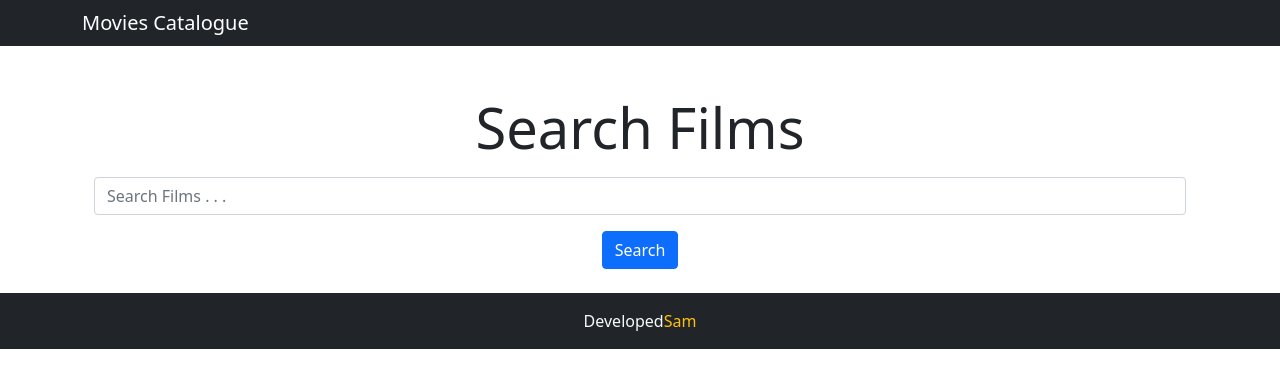
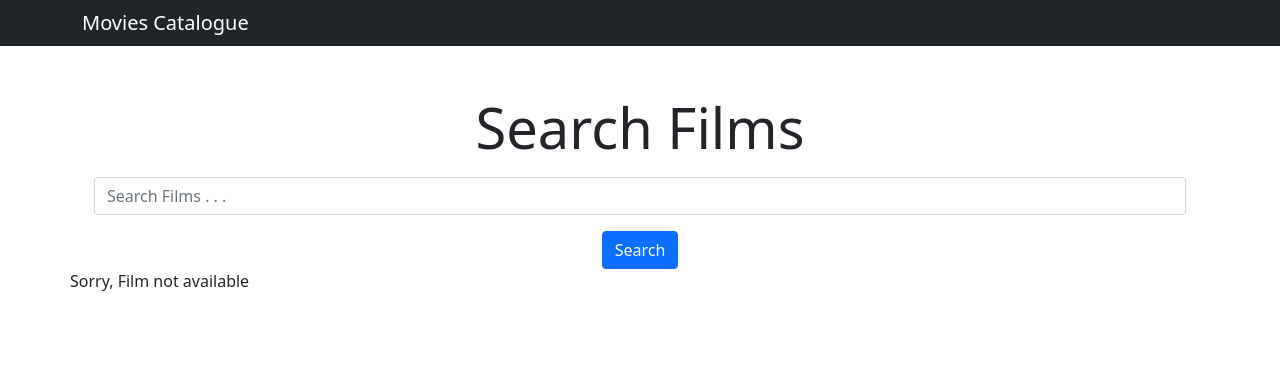
Before and after one commit to SamArsanios/catalogue, a React (Create React App) app: page / in a window 1280 px wide. Shown: the top 388 px of the page. Built offline with nearby package versions, Linux system fonts and the light colour scheme.

Commit message:
Add more info to film details

```diff
--- a/src/App.js
+++ b/src/App.js
@@ -40,7 +40,7 @@ const App = () => (
       <NavBar />
       <Route component={Home} exact path="/" />
       <Route component={FilmDetails} exact path="/film/:id" />
-      <Footer />
+      {/* <Footer /> */}
     </BrowserRouter>
   </>
 );
--- a/src/components/containers/FilmContainer.js
+++ b/src/components/containers/FilmContainer.js
@@ -12,8 +12,8 @@ export class FilmContainer extends Component {
     const { films } = this.props;
     let content = '';
 
-    console.log(this.props);
-    content = films.length > 0 ? films.map((film, index) => <Film key={index} film={film} />) : null;
+    content = films.Response == 'True'
+      ? films.Search.map((film, index) => <Film key={index} film={film} />) : 'Sorry, Film not available';
     return (
       <div className="row">
         {content}
--- a/src/components/containers/SearchForm.js
+++ b/src/components/containers/SearchForm.js
@@ -1,7 +1,7 @@
 /* eslint-disable */
 import React, { Component } from 'react';
 import { connect } from 'react-redux';
-import { searchFilm, fetchFilms } from '../../actions/index';
+import { searchFilm, fetchFilms, setLoading } from '../../actions/index';
 
 class SearchForm extends Component {
   // state = {}
@@ -12,6 +12,7 @@ class SearchForm extends Component {
   onSubmit = (e) => {
     e.preventDefault();
     this.props.fetchFilms(this.props.text);//eslint-disable
+    this.props.setLoading();
   }
 
   render() {
@@ -37,4 +38,4 @@ const mapStateToProps = (state) => ({
   text: state.films.text,
 });
 
-export default connect(mapStateToProps, { searchFilm, fetchFilms })(SearchForm);
+export default connect(mapStateToProps, { searchFilm, fetchFilms, setLoading })(SearchForm);
--- a/src/components/presentation/NavBar.js
+++ b/src/components/presentation/NavBar.js
@@ -1,11 +1,12 @@
 import React from 'react';
+import { Link } from 'react-router-dom';
 
 const NavBar = () => (
   <div>
     <nav className="navbar navbar-light bg-dark mb-5">
       <div className="container">
         <div className="navbar-header">
-          <span className="navbar-brand text-white text-lg brand-text">Movies Catalogue</span>
+          <Link className="navbar-brand text-white text-lg brand-text" to="/">Movies Catalogue</Link>
         </div>
         <ul className="navbar-nav ml-auto" />
       </div>
```
